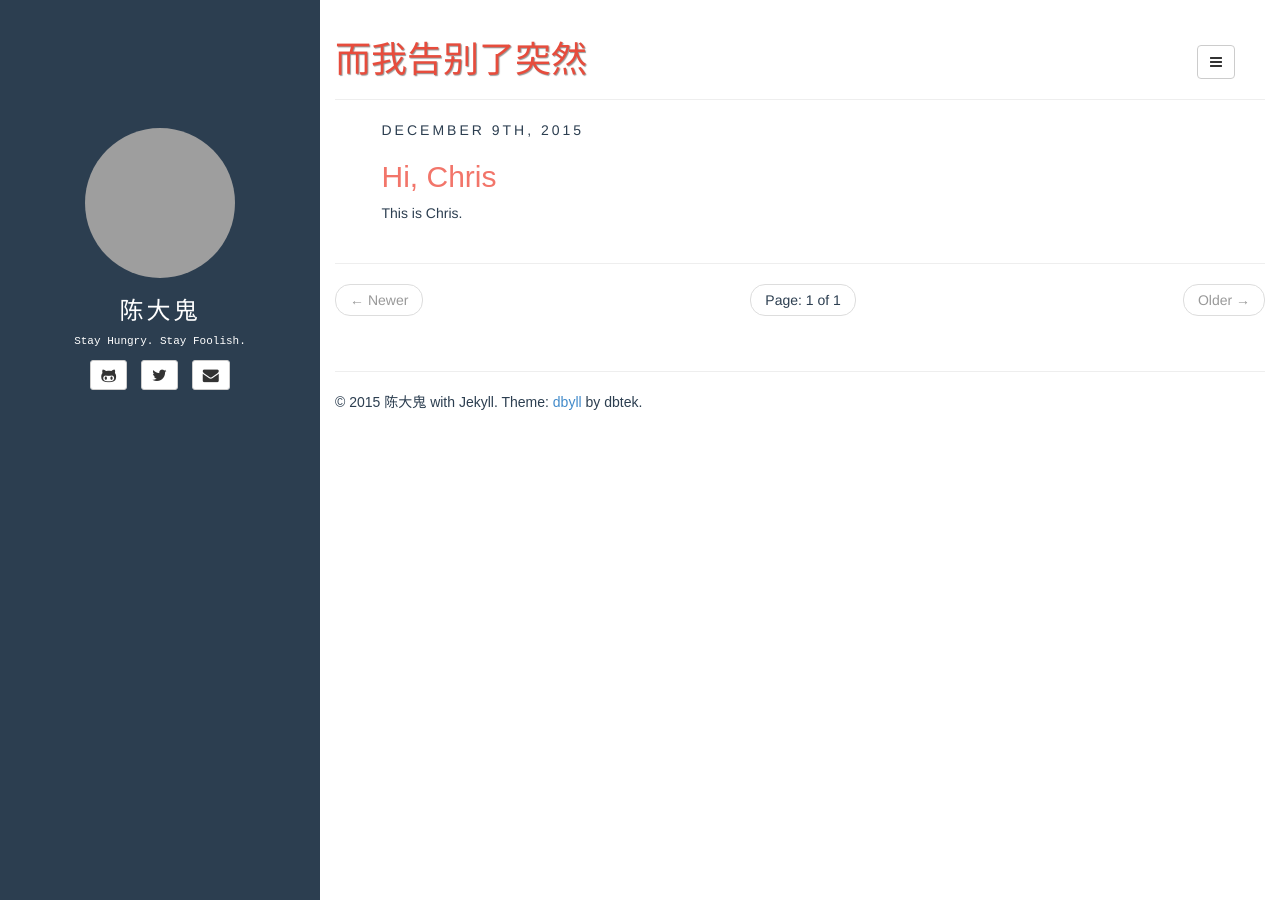
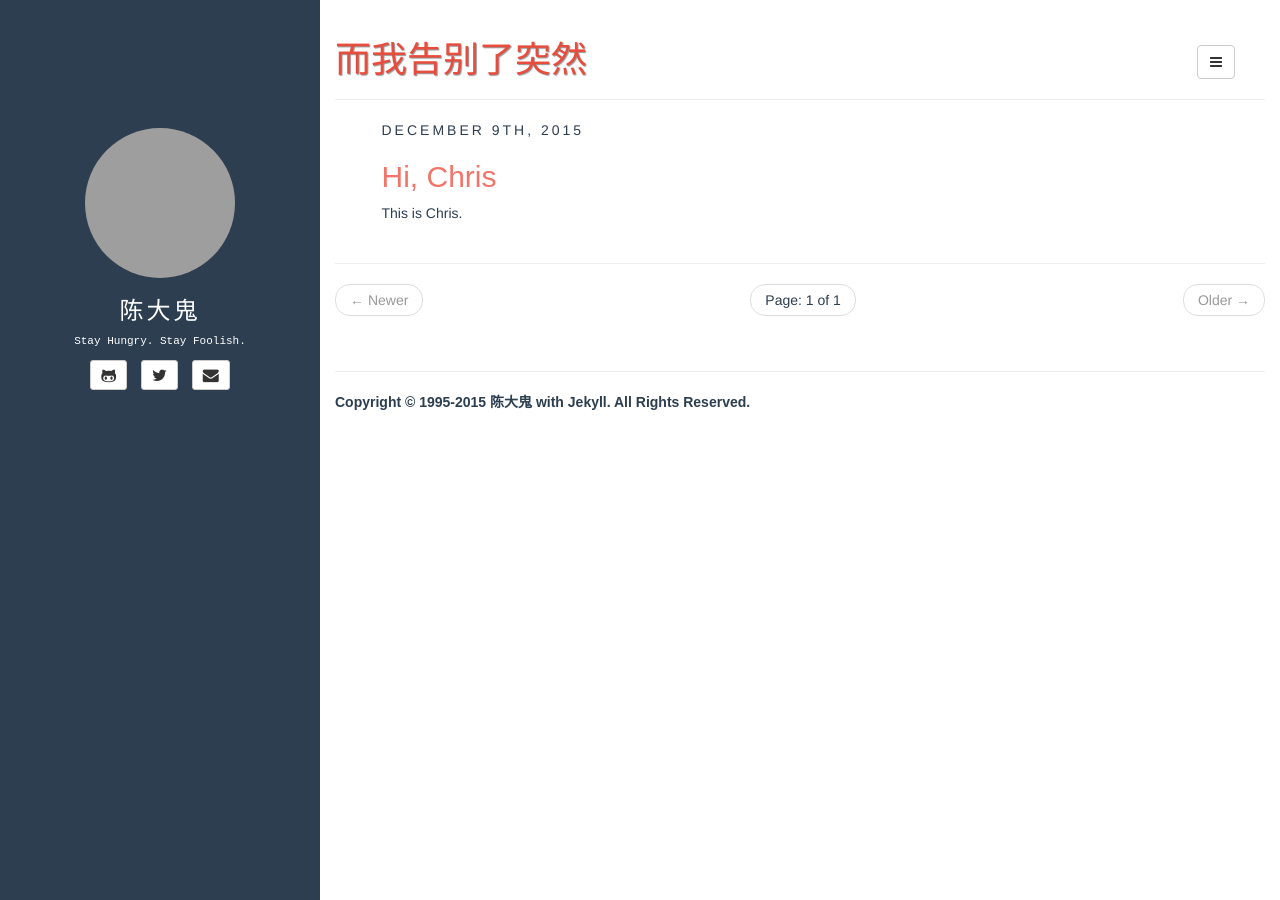
Before and after one commit to zylgithub666/Chriskuei.github.io, a Jekyll site: the page built from index.html, in a window 1280 px wide. Built offline with Jekyll 4.4.1, drawn with Linux system fonts in a browser that asks for light colours; the list of posts is cut into pages by our own code; grey boxes are pictures that could not be loaded.

Commit message:
Footer change

```diff
--- a/_includes/default.html
+++ b/_includes/default.html
@@ -98,7 +98,7 @@
 		<footer>
 			<hr/>
 			<p>
-				&copy; {{ site.time | date: '%Y' }} {{ site.author.name }} with Jekyll. Theme: <a href="https://github.com/dbtek/dbyll">dbyll</a> by dbtek.
+				Copyright &copy; 1995-{{ site.time | date: '%Y' }} {{ site.author.name }} with Jekyll. All Rights Reserved.
 			</p>
 		</footer>
 	</div>
--- a/assets/css/style.css
+++ b/assets/css/style.css
@@ -141,6 +141,7 @@ article.home h4 a:hover {
 footer {
 	padding-top: 15px;
 	font-family: 'Arial';
+	font-weight: bold;
 }
 
 /* nav-vertical-tabs component */
```
